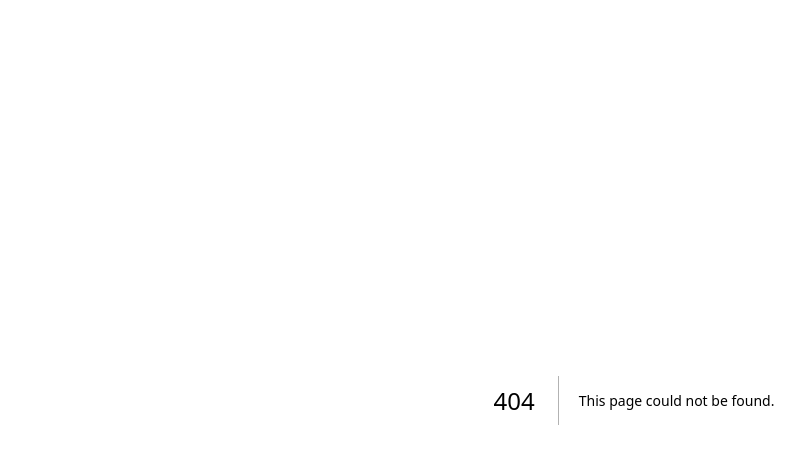
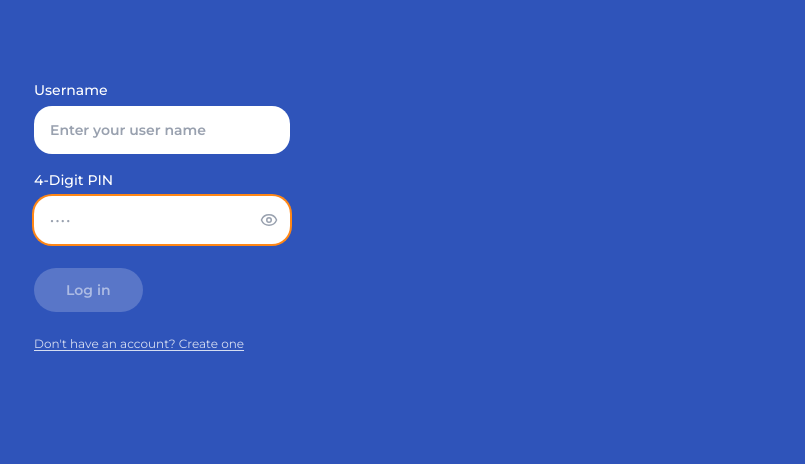
Before and after one commit to rogergongas8/BSP, a Next.js app: page /login in a window 1280 px wide. Before the commit this address had no page. Shown: the top 464 px of the page, without its empty margins (6-811 px from the left). Built offline with nearby package versions, Linux system fonts and the light colour scheme.

Commit message:
login page

```diff
--- /dev/null
+++ b/src/app/(auth)/layout.tsx
@@ -0,0 +1,7 @@
+export default function AuthLayout({ children }: { children: React.ReactNode }) {
+  return (
+    <div className="min-h-screen bg-bsp-blue flex flex-col pl-10 pr-6 pt-20 pb-8">
+      {children}
+    </div>
+  )
+}
--- /dev/null
+++ b/src/app/(auth)/login/page.tsx
@@ -0,0 +1,105 @@
+'use client'
+
+import Link from 'next/link'
+import { Eye, EyeOff, AlertCircle } from 'lucide-react'
+import { useState } from 'react'
+
+export default function LoginPage() {
+  const [showPin, setShowPin] = useState(false)
+  const [username, setUsername] = useState('')
+  const [pin, setPin] = useState('')
+  const [error, setError] = useState<string | null>(null)
+
+  const isReady = username.trim().length > 0 && pin.length === 4
+
+  function handleLogin() {
+    // Phase 2: real auth logic here
+    setError("Looks like there's no one with that username and PIN. Please, check your input or create a new account.")
+  }
+
+  return (
+    <div className="w-full max-w-sm flex flex-col gap-6">
+      <div className="flex flex-col gap-4">
+        <div className="flex flex-col gap-1.5">
+          <label className="text-white text-sm font-medium">
+            Username
+          </label>
+          <input
+            type="text"
+            placeholder="Enter your user name"
+            value={username}
+            onChange={(e) => setUsername(e.target.value)}
+            className="w-64 rounded-2xl bg-white px-4 py-3.5 text-sm text-gray-800 placeholder:text-gray-400 outline-none focus:ring-2 focus:ring-[#FF8716]"
+          />
+        </div>
+
+        <div className="flex flex-col gap-1.5">
+          <label className="text-white text-sm font-medium">
+            4-Digit PIN
+          </label>
+          <div className="relative w-64">
+            {showPin ? (
+              <input
+                type="text"
+                inputMode="tel"
+                maxLength={4}
+                placeholder="····"
+                value={pin}
+                onChange={(e) => setPin(e.target.value.replace(/\D/g, '').slice(0, 4))}
+                className="w-full rounded-2xl bg-white px-4 py-3.5 pr-11 text-sm text-gray-800 placeholder:text-gray-400 outline-none focus:ring-2 focus:ring-[#FF8716] tracking-widest"
+                autoFocus
+              />
+            ) : (
+              <input
+                type="password"
+                inputMode="tel"
+                maxLength={4}
+                placeholder="····"
+                value={pin}
+                onChange={(e) => setPin(e.target.value.replace(/\D/g, '').slice(0, 4))}
+                className="w-full rounded-2xl bg-white px-4 py-3.5 pr-11 text-sm text-gray-800 placeholder:text-gray-400 outline-none focus:ring-2 focus:ring-[#FF8716] tracking-widest"
+                autoFocus
+              />
+            )}
+            <button
+              type="button"
+              onClick={() => setShowPin(!showPin)}
+              className="absolute right-3 top-1/2 -translate-y-1/2 text-gray-400 hover:text-gray-600 transition-colors"
+              aria-label={showPin ? 'Ocultar PIN' : 'Mostrar PIN'}
+            >
+              {showPin ? <EyeOff size={18} /> : <Eye size={18} />}
+            </button>
+          </div>
+        </div>
+      </div>
+
+      <div className="flex items-center gap-3">
+        <button
+          disabled={!isReady}
+          onClick={handleLogin}
+          className={`shrink-0 rounded-full px-8 py-3 font-semibold text-sm transition-colors ${
+            isReady
+              ? 'bg-[#FF8716] text-white hover:bg-[#e57712] cursor-pointer'
+              : 'bg-white/20 text-white/50 cursor-not-allowed'
+          }`}
+        >
+          Log in
+        </button>
+
+        {error && (
+          <div className="flex items-start gap-1 w-52">
+            <AlertCircle size={13} className="text-[#FF8716] shrink-0 mt-0.5" />
+            <p className="text-white/80 text-[10px] leading-tight font-normal">{error}</p>
+          </div>
+        )}
+      </div>
+
+      <Link
+        href="/signup"
+        className="text-white/80 text-xs underline underline-offset-2 hover:text-white transition-colors font-normal"
+      >
+        Don&apos;t have an account? Create one
+      </Link>
+    </div>
+  )
+}
--- a/src/app/globals.css
+++ b/src/app/globals.css
@@ -48,7 +48,15 @@
   --radius-4xl: calc(var(--radius) * 2.6);
 }
 
+@theme inline {
+  --color-bsp-blue: var(--bsp-blue);
+  --color-bsp-blue-dark: var(--bsp-blue-dark);
+  --color-bsp-orange: var(--bsp-orange);
+}
+
 :root {
+  --bsp-blue: #2F54BA;
+  --bsp-orange: #FF8716;
   --background: oklch(1 0 0);
   --foreground: oklch(0.145 0 0);
   --card: oklch(1 0 0);
@@ -122,7 +130,11 @@
     @apply border-border outline-ring/50;
   }
   body {
-    @apply bg-background text-foreground;
+    @apply bg-background text-foreground font-sans;
+    font-weight: 600;
+    font-size: 12px;
+    line-height: 1;
+    letter-spacing: 0;
   }
   html {
     @apply font-sans;
--- a/src/app/layout.tsx
+++ b/src/app/layout.tsx
@@ -1,20 +1,16 @@
 import type { Metadata } from "next";
-import { Geist, Geist_Mono } from "next/font/google";
+import { Montserrat } from "next/font/google";
 import "./globals.css";
 
-const geistSans = Geist({
-  variable: "--font-geist-sans",
+const montserrat = Montserrat({
+  variable: "--font-sans",
   subsets: ["latin"],
-});
-
-const geistMono = Geist_Mono({
-  variable: "--font-geist-mono",
-  subsets: ["latin"],
+  weight: ["400", "500", "600", "700", "800"],
 });
 
 export const metadata: Metadata = {
-  title: "Create Next App",
-  description: "Generated by create next app",
+  title: "BSP",
+  description: "Learn Spanish with BSP",
 };
 
 export default function RootLayout({
@@ -23,10 +19,7 @@ export default function RootLayout({
   children: React.ReactNode;
 }>) {
   return (
-    <html
-      lang="en"
-      className={`${geistSans.variable} ${geistMono.variable} h-full antialiased`}
-    >
+    <html lang="es" className={`${montserrat.variable} h-full antialiased`}>
       <body className="min-h-full flex flex-col">{children}</body>
     </html>
   );
--- /dev/null
+++ b/src/components/phone-frame.tsx
@@ -0,0 +1,46 @@
+export default function PhoneFrame({ children }: { children: React.ReactNode }) {
+  return (
+    <div className="min-h-screen bg-gray-200 flex items-center justify-center p-8">
+      <div className="relative w-[390px] h-[844px] bg-black rounded-[52px] shadow-2xl overflow-hidden border-[10px] border-black">
+
+        {/* Status bar */}
+        <div className="absolute top-0 left-0 right-0 z-20 flex items-center justify-between px-8 pt-4 pb-1">
+          <span className="text-white text-sm font-semibold">9:41</span>
+          <div className="flex items-center gap-1.5">
+            {/* Signal */}
+            <svg width="17" height="12" viewBox="0 0 17 12" fill="white">
+              <rect x="0" y="7" width="3" height="5" rx="0.5" />
+              <rect x="4.5" y="4.5" width="3" height="7.5" rx="0.5" />
+              <rect x="9" y="2" width="3" height="10" rx="0.5" />
+              <rect x="13.5" y="0" width="3" height="12" rx="0.5" />
+            </svg>
+            {/* Wifi */}
+            <svg width="16" height="12" viewBox="0 0 16 12" fill="white">
+              <path d="M8 9.5a1.5 1.5 0 1 1 0 3 1.5 1.5 0 0 1 0-3z" />
+              <path d="M3.5 6.5a6.5 6.5 0 0 1 9 0" strokeWidth="1.5" stroke="white" fill="none" strokeLinecap="round" />
+              <path d="M1 4A9.9 9.9 0 0 1 15 4" strokeWidth="1.5" stroke="white" fill="none" strokeLinecap="round" />
+            </svg>
+            {/* Battery */}
+            <div className="flex items-center gap-0.5">
+              <div className="w-6 h-3 border border-white/80 rounded-[3px] p-[1.5px]">
+                <div className="w-full h-full bg-white rounded-[1.5px]" />
+              </div>
+              <div className="w-[2px] h-[5px] bg-white/60 rounded-full" />
+            </div>
+          </div>
+        </div>
+
+        {/* Dynamic island */}
+        <div className="absolute top-3 left-1/2 -translate-x-1/2 z-30 w-[120px] h-[34px] bg-black rounded-full" />
+
+        {/* Screen content */}
+        <div className="absolute inset-0 overflow-y-auto overflow-x-hidden">
+          {children}
+        </div>
+
+        {/* Home indicator */}
+        <div className="absolute bottom-2 left-1/2 -translate-x-1/2 z-20 w-32 h-1 bg-white/40 rounded-full" />
+      </div>
+    </div>
+  )
+}
--- a/src/middleware.ts
+++ b/src/proxy.ts
@@ -3,7 +3,7 @@ import { NextResponse, type NextRequest } from 'next/server'
 
 const PROTECTED_ROUTES = ['/play', '/room', '/profile', '/leaderboard', '/learn', '/practice']
 
-export async function middleware(request: NextRequest) {
+export async function proxy(request: NextRequest) {
   let supabaseResponse = NextResponse.next({ request })
 
   const supabase = createServerClient(
```
Also changed, not shown: 1 other file (tests, documents, lock files or other folders).
